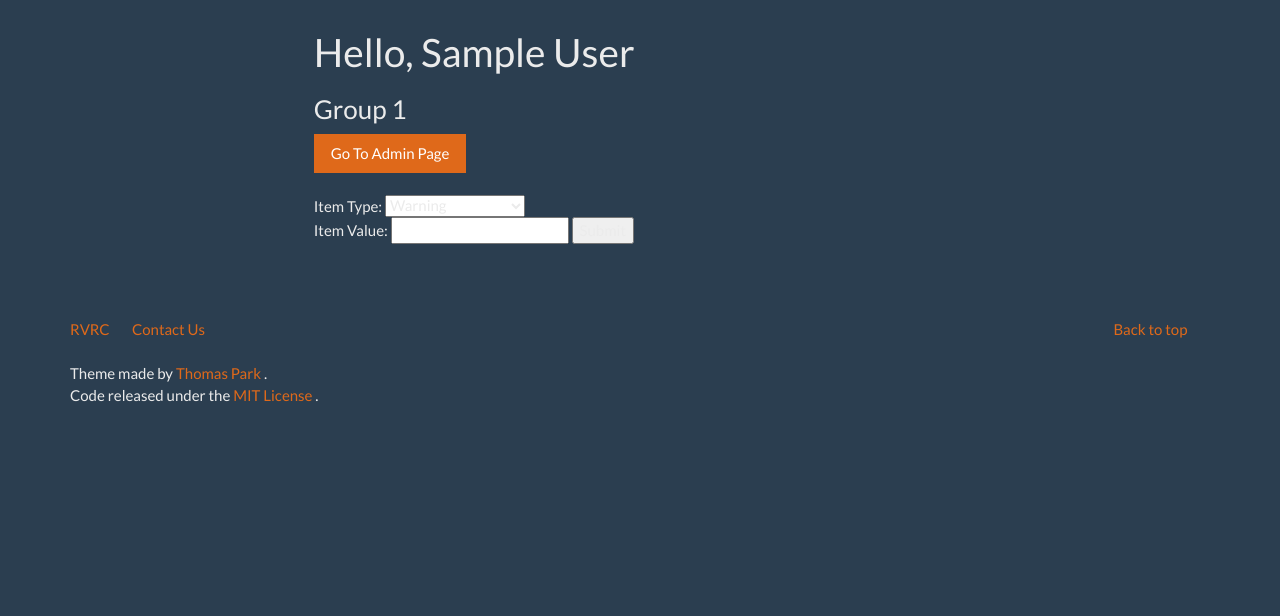
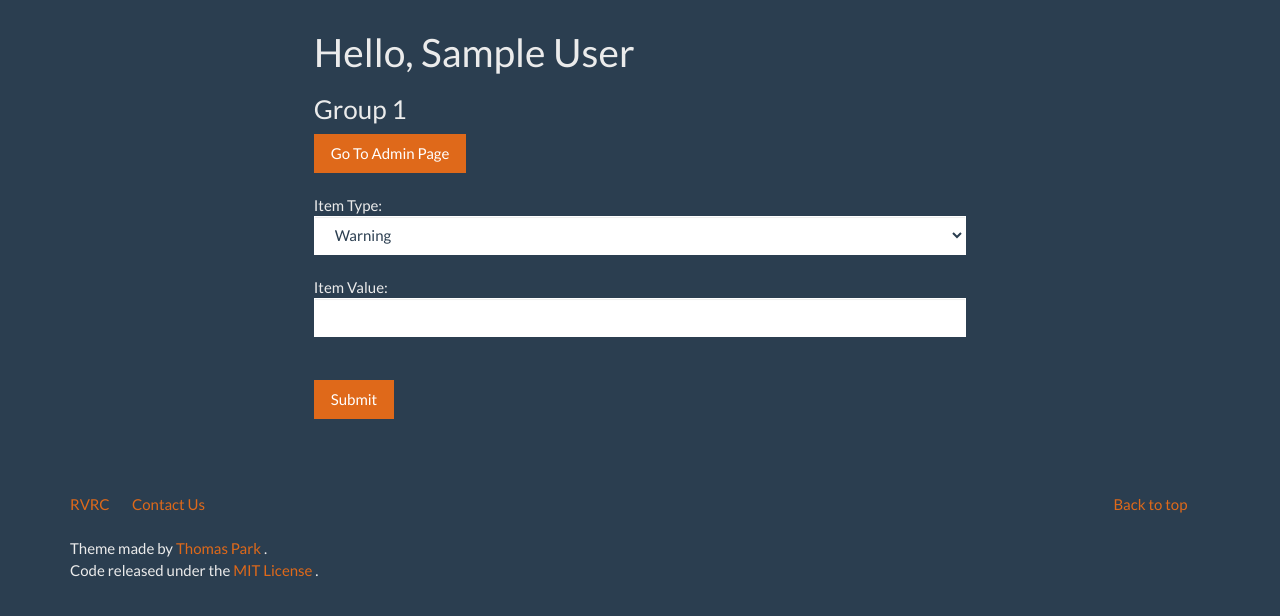
Before and after one commit to wenmogu/bookingSystemDraft, a Node server app: template views/adminAddThings.ejs in a window 1280 px wide. Shown: the part 40-656 px from the top of the page. Run offline with Node 20, Linux system fonts and the light colour scheme; the template is opened without the code that fills it: most values are stand-ins (such as "Sample title", 1, 10 or a date in 2020); some libraries are stand-ins or nearby versions.

Commit message:
finish first stage of debugging.nitez

```diff
--- a/routes/registration-routes.js
+++ b/routes/registration-routes.js
@@ -7,6 +7,7 @@ const Token = require('../models/Token');
 var control = require('./control');
 
 var mailer = require('../API/mailer');
+var newDate = require('../API/date-methods');
 
 const isLoggedIn = require('./isLoggedIn');
 var flash = require('./flash');
--- a/views/adminAddThings.ejs
+++ b/views/adminAddThings.ejs
@@ -44,20 +44,28 @@
 		<div class="row">
 			<div class="col-lg-7 col-center-block">
 			<h1>Hello, <%= profile.displayName %></h1>
-    	<h3>Group <%= profile.groupid %></h3>
+    	   <h3>Group <%= profile.groupid %></h3>
         <a class="btn btn-primary" href="/admin">Go To Admin Page</a>
-    	<br> </br>
 
-    	<form action='/manageAdminAddThings' method="post" class="form-horizontal">
+        <br> </br>
+
+
+
+
+        <form action='/manageAdminAddThings' method="post" class="form-horizontal">
     	Item Type:
-    	<select id="itemtype" name='itemtype' required>
+    	<select class="form-control" id="itemtype" name='itemtype' required>
 	        <option value="Warning"> Warning</option>
 	        <option value="User"> User NUSNETSID</option>
 	    </select>
 	    <br/>
-	   	Item Value: <input type="text" name="itemvalue" required>
-	   	<button type="submit"> Submit </button>
+	   	Item Value: <input class="form-control" type="text" name="itemvalue" required>
+	   	<br> </br>
+	   	<button class="btn btn-primary" type="submit"> Submit </button>
     	</form>
+
+
+
 			</div>
 		</div>
 		<footer>
--- a/views/adminIssueWarning.ejs
+++ b/views/adminIssueWarning.ejs
@@ -78,7 +78,7 @@
 		<br> </br>
 		<div class="form-group">
       <div class="col-lg-10 col-lg-offset-2">
-        <button type="submit" class="btn btn-danger">Submit</button>
+        <button class="btn btn-danger" type="submit"> Submit </button>
       </div>
     </div>
     </fieldset>
--- a/views/joinAGroup.ejs
+++ b/views/joinAGroup.ejs
@@ -87,7 +87,7 @@
       <form id="myform" action="/manageJoinAGroup" method="post" class="form-horizontal">
           <div>
               <input type="text" name="gid" value='<%= groupid %>' hidden/><br/>
-              <a href="#" onclick="document.getElementById('myform').submit()">I AGREE TO JOIN THIS GROUP</a>
+              <a class="btn btn-primary" href="#" onclick="document.getElementById('myform').submit()">I AGREE TO JOIN THIS GROUP</a>
           </div>
       </form>
     <% } else { %>
--- a/views/viewBooking.ejs
+++ b/views/viewBooking.ejs
@@ -51,6 +51,7 @@
   							<a class="btn btn-primary" href='/admin'> Go To Admin Page </a>
                 <a class="btn btn-primary" href='/report'> Report </a>
                 <a class="btn btn-primary" href='/warning'> Warning </a>
+                <a class="btn btn-primary" href='/manageGroup'> Manage Group </a>
   						<% } %>
 
   				<a class="btn btn-primary" class="btn btn-warning" href="/logout">Logout</a>
```
Also changed, not shown: views/manageAdminIssueWarning.ejs (+3 -5 lines), views/manageAdminNotify.ejs (+7 -9 lines), views/manageAdminRemoveUser.ejs (+3 -7 lines), views/manageGroup.ejs (+5 -5 lines).
